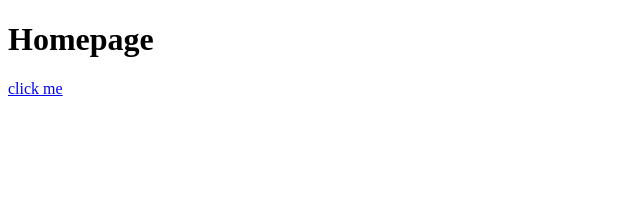
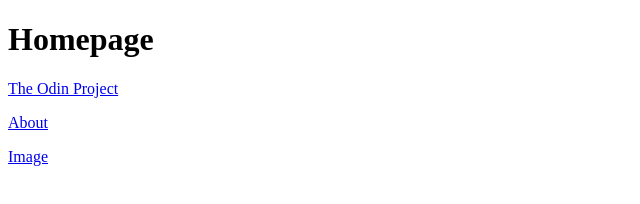
Before and after one commit to jdfawbs/git_test, a plain HTML site: page odin-links-and-images/index.html in a window 1280 px wide. Shown: the whole page, without its empty margins (0-640 px from the left). Drawn offline with Linux system fonts and the light colour scheme.

Commit message:
Adding links and images lesson

```diff
--- a/odin-links-and-images/index.html
+++ b/odin-links-and-images/index.html
@@ -10,9 +10,15 @@
     <body>
 
         <h1>Homepage</h1>
-
-        <a href="https://www.theodinproject.com/about">click me</a>
-
+        <p>
+            <a href="https://www.theodinproject.com/about">The Odin Project</a>
+        </p>
+        <p>
+           <a href="./pages/about.html">About</a>
+        </p>
+        <p>
+            <a href="./pages/image.html">Image</a>
+        </p>
     </body>
 
 </html>
```
Also changed, not shown: odin-links-and-images/pages/about.html (added, +11 -0 lines), odin-links-and-images/pages/image.html (added, +12 -0 lines), odin-links-and-images/images/dog.jpg (added).
